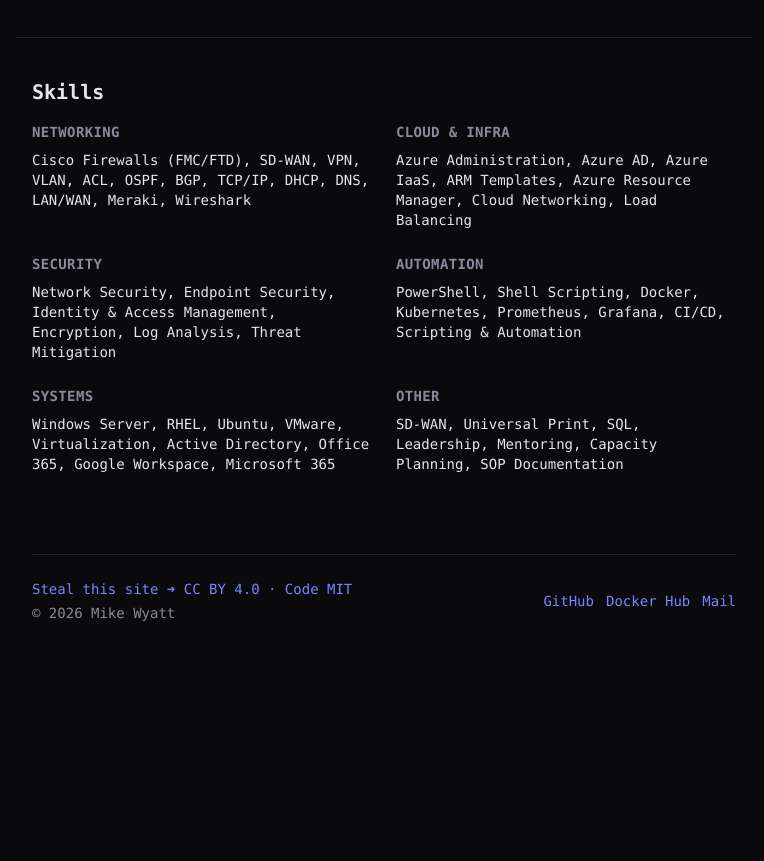
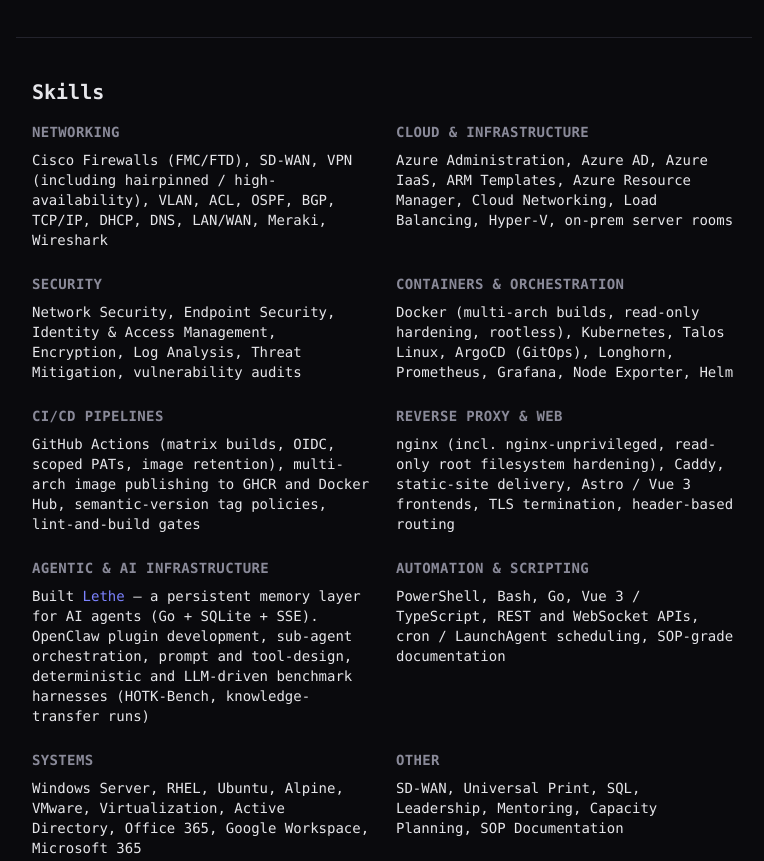
Before and after one commit to mentholmike/mwyatt.me, an Astro site: page /about in a window 1280 px wide. Shown: the part 1755-2616 px from the top of the page, without its empty margins (256-1020 px from the left). Before the commit the page ends 2402 px from the top, so only its background shows below. Built offline with nearby package versions, Linux system fonts and the light colour scheme; Astro itself is replaced by a stand-in of ours.

Commit message:
feat(about): expand Skills section with CI/CD, reverse proxy, agentic, containers
Restructures the Skills block from 6 to 9 categories and reflects
what's actually shipped in Lethe and the rest of the homelab:

NEW categories:
  - Containers & Orchestration: Docker (multi-arch, read-only,
    rootless), Kubernetes, Talos, ArgoCD, Longhorn, Prometheus,
    Grafana, Helm
  - CI/CD Pipelines: GitHub Actions matrix builds, OIDC, scoped
    PATs, image retention, multi-arch publishing to GHCR/Docker
    Hub, semver tag policies
  - Reverse Proxy & Web: nginx (incl. nginx-unprivileged, RO
    rootfs hardening), Caddy, static-site delivery, Astro/Vue 3
    frontends, TLS termination
  - Agentic & AI Infrastructure: built Lethe (persistent memory
    layer for AI agents, Go+SQLite+SSE), OpenClaw plugin dev,
    sub-agent orchestration, HOTK-Bench deterministic and LLM
    benchmark harnesses

UPDATED categories:
  - Networking: clarified VPN (hairpinned/HA)
  - Cloud & Infrastructure: added Hyper-V and on-prem server rooms
  - Security: added vulnerability audits
  - Automation & Scripting: tightened to actual stack (Go, Vue 3
    / TS, REST + WebSocket) and added cron/LaunchAgent scheduling
  - Other: unchanged

The resume PDF (public/resume-michael-wyatt.pdf) is intentionally
left untouched — it matches the original 8+ year IT-professional
pitch. This Skills section is the homelab/agentic-builder story.

```diff
--- a/src/pages/about.astro
+++ b/src/pages/about.astro
@@ -118,16 +118,16 @@ const resumeHref = "/resume-michael-wyatt.pdf";
       <div>
         <h3 class="text-sm font-semibold uppercase tracking-wide text-muted-fg mb-2">Networking</h3>
         <p class="text-sm">
-          Cisco Firewalls (FMC/FTD), SD-WAN, VPN, VLAN, ACL, OSPF, BGP, TCP/IP, DHCP, DNS, LAN/WAN,
-          Meraki, Wireshark
+          Cisco Firewalls (FMC/FTD), SD-WAN, VPN (including hairpinned / high-availability), VLAN,
+          ACL, OSPF, BGP, TCP/IP, DHCP, DNS, LAN/WAN, Meraki, Wireshark
         </p>
       </div>
 
       <div>
-        <h3 class="text-sm font-semibold uppercase tracking-wide text-muted-fg mb-2">Cloud &amp; Infra</h3>
+        <h3 class="text-sm font-semibold uppercase tracking-wide text-muted-fg mb-2">Cloud &amp; Infrastructure</h3>
         <p class="text-sm">
           Azure Administration, Azure AD, Azure IaaS, ARM Templates, Azure Resource Manager, Cloud
-          Networking, Load Balancing
+          Networking, Load Balancing, Hyper-V, on-prem server rooms
         </p>
       </div>
 
@@ -135,30 +135,65 @@ const resumeHref = "/resume-michael-wyatt.pdf";
         <h3 class="text-sm font-semibold uppercase tracking-wide text-muted-fg mb-2">Security</h3>
         <p class="text-sm">
           Network Security, Endpoint Security, Identity &amp; Access Management, Encryption, Log
-          Analysis, Threat Mitigation
+          Analysis, Threat Mitigation, vulnerability audits
         </p>
       </div>
 
       <div>
-        <h3 class="text-sm font-semibold uppercase tracking-wide text-muted-fg mb-2">Automation</h3>
+        <h3 class="text-sm font-semibold uppercase tracking-wide text-muted-fg mb-2">Containers &amp; Orchestration</h3>
         <p class="text-sm">
-          PowerShell, Shell Scripting, Docker, Kubernetes, Prometheus, Grafana, CI/CD, Scripting
-          &amp; Automation
+          Docker (multi-arch builds, read-only hardening, rootless), Kubernetes, Talos Linux,
+          ArgoCD (GitOps), Longhorn, Prometheus, Grafana, Node Exporter, Helm
+        </p>
+      </div>
+
+      <div>
+        <h3 class="text-sm font-semibold uppercase tracking-wide text-muted-fg mb-2">CI/CD Pipelines</h3>
+        <p class="text-sm">
+          GitHub Actions (matrix builds, OIDC, scoped PATs, image retention), multi-arch image
+          publishing to GHCR and Docker Hub, semantic-version tag policies, lint-and-build gates
+        </p>
+      </div>
+
+      <div>
+        <h3 class="text-sm font-semibold uppercase tracking-wide text-muted-fg mb-2">Reverse Proxy &amp; Web</h3>
+        <p class="text-sm">
+          nginx (incl. nginx-unprivileged, read-only root filesystem hardening), Caddy, static-site
+          delivery, Astro / Vue 3 frontends, TLS termination, header-based routing
+        </p>
+      </div>
+
+      <div>
+        <h3 class="text-sm font-semibold uppercase tracking-wide text-muted-fg mb-2">Agentic &amp; AI Infrastructure</h3>
+        <p class="text-sm">
+          Built <a href="https://github.com/openlethe/lethe" target="_blank" rel="noopener noreferrer">Lethe</a>
+          — a persistent memory layer for AI agents (Go + SQLite + SSE). OpenClaw plugin
+          development, sub-agent orchestration, prompt and tool-design, deterministic and
+          LLM-driven benchmark harnesses (HOTK-Bench, knowledge-transfer runs)
+        </p>
+      </div>
+
+      <div>
+        <h3 class="text-sm font-semibold uppercase tracking-wide text-muted-fg mb-2">Automation &amp; Scripting</h3>
+        <p class="text-sm">
+          PowerShell, Bash, Go, Vue 3 / TypeScript, REST and WebSocket APIs, cron / LaunchAgent
+          scheduling, SOP-grade documentation
         </p>
       </div>
 
       <div>
         <h3 class="text-sm font-semibold uppercase tracking-wide text-muted-fg mb-2">Systems</h3>
         <p class="text-sm">
-          Windows Server, RHEL, Ubuntu, VMware, Virtualization, Active Directory, Office 365, Google
-          Workspace, Microsoft 365
+          Windows Server, RHEL, Ubuntu, Alpine, VMware, Virtualization, Active Directory, Office
+          365, Google Workspace, Microsoft 365
         </p>
       </div>
 
       <div>
         <h3 class="text-sm font-semibold uppercase tracking-wide text-muted-fg mb-2">Other</h3>
         <p class="text-sm">
-          SD-WAN, Universal Print, SQL, Leadership, Mentoring, Capacity Planning, SOP Documentation
+          SD-WAN, Universal Print, SQL, Leadership, Mentoring, Capacity Planning, SOP
+          Documentation
         </p>
       </div>
     </div>
```
